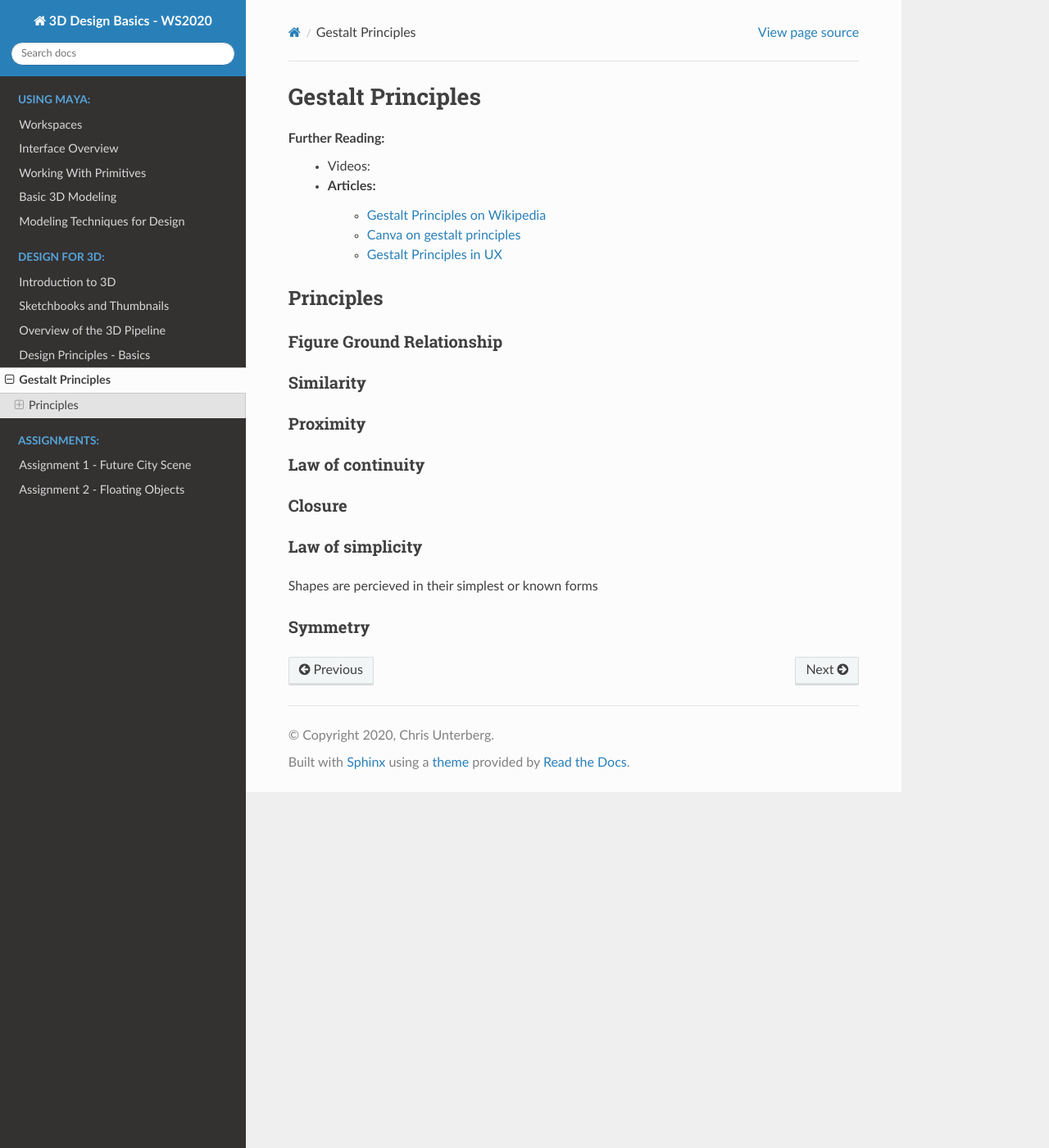
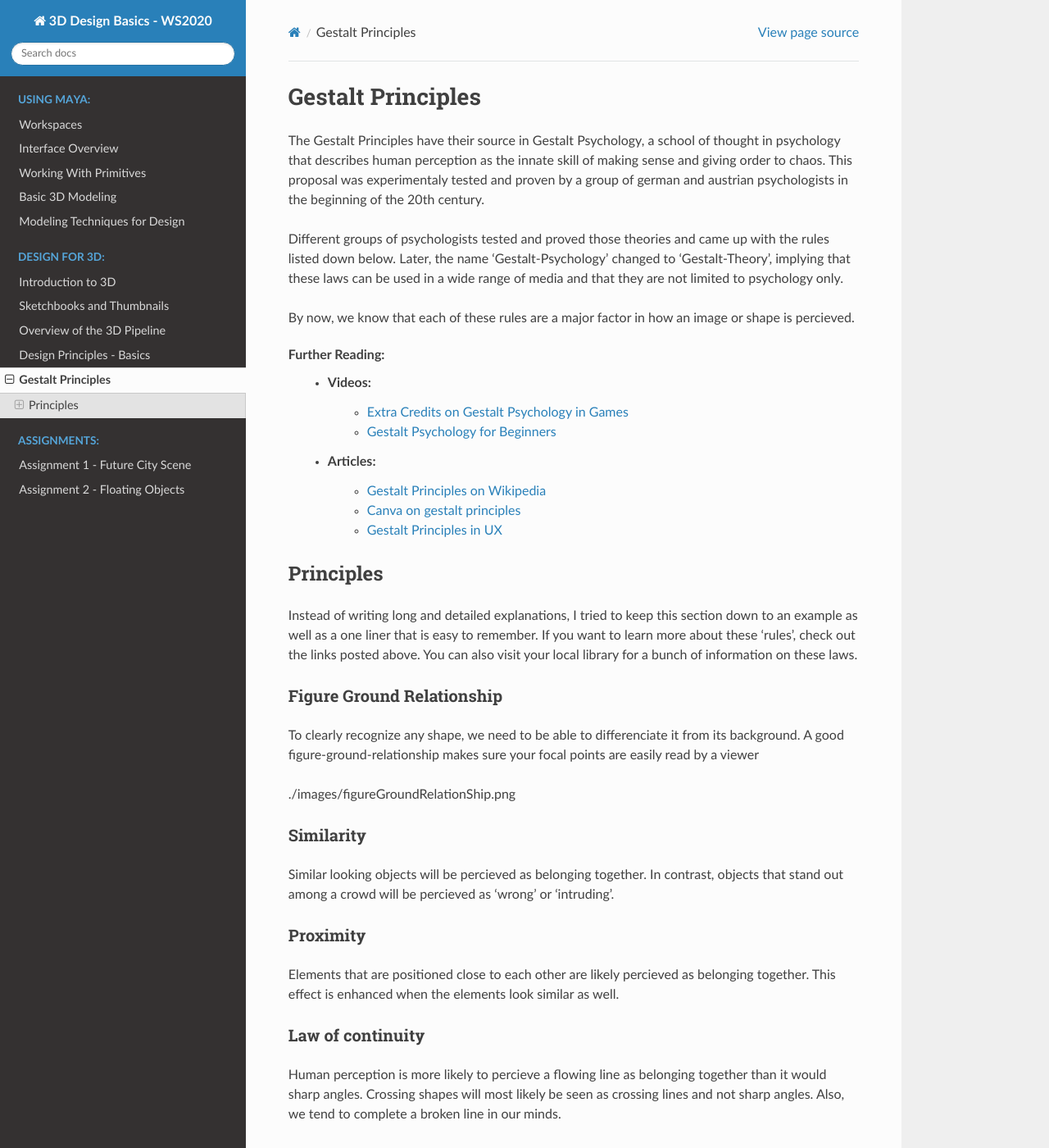
Before and after one commit to tetsuoanimation/beginner3dmaya2020, a Sphinx documentation site: the page built from documentation/Design/L4_GestaltPrinciples.rst, in a window 1280 px wide and 1400 px high. Shown: the whole window at 82% size. Built offline with Sphinx 7.4.7 and the Read the Docs theme 2.0.0, drawn with Linux system fonts in a browser that asks for light colours; some of the changed text lies outside the part shown.

Commit message:
adds text part to gestalt theory

```diff
--- a/documentation/Design/L4_GestaltPrinciples.rst
+++ b/documentation/Design/L4_GestaltPrinciples.rst
@@ -4,39 +4,73 @@
 Gestalt Principles
 ##################
 
+The Gestalt Principles have their source in Gestalt Psychology, a school of thought in psychology that describes human
+perception as the innate skill of making sense and giving order to chaos. This proposal was experimentaly tested and
+proven by a group of german and austrian psychologists in the beginning of the 20th century.
+
+Different groups of psychologists tested and proved those theories and came up with the rules listed down below. Later,
+the name 'Gestalt-Psychology' changed to 'Gestalt-Theory', implying that these laws can be used in a wide range of media
+and that they are not limited to psychology only.
+
+By now, we know that each of these rules are a major factor in how an image or shape is percieved.
 
 Further Reading:
     * Videos:
+        * `Extra Credits on Gestalt Psychology in Games <https://www.youtube.com/watch?v=c1qdyszaeTU>`_
+        * `Gestalt Psychology for Beginners <https://www.youtube.com/watch?v=FryaH599ec0>`_
     * Articles:
         * `Gestalt Principles on Wikipedia <https://en.wikipedia.org/wiki/Gestalt_psychology>`_
         * `Canva on gestalt principles <https://www.canva.com/learn/gestalt-theory/>`_
         * `Gestalt Principles in UX <https://www.usertesting.com/blog/gestalt-principles>`_
 
 
-
 **********
 Principles
 **********
 
+Instead of writing long and detailed explanations, I tried to keep this section down to an example as well as a one
+liner that is easy to remember. If you want to learn more about these 'rules', check out the links posted above. You can
+also visit your local library for a bunch of information on these laws.
+
 Figure Ground Relationship
 ==========================
+
+To clearly recognize any shape, we need to be able to differenciate it from its background. A good
+figure-ground-relationship makes sure your focal points are easily read by a viewer
+
+./images/figureGroundRelationShip.png
 
 Similarity
 ==========
 
+Similar looking objects will be percieved as belonging together. In contrast, objects that stand out among a crowd will
+be percieved as 'wrong' or 'intruding'.
+
 Proximity
 =========
+
+Elements that are positioned close to each other are likely percieved as belonging together. This effect is enhanced
+when the elements look similar as well.
 
 Law of continuity
 =================
 
+Human perception is more likely to percieve a flowing line as belonging together than it would sharp angles. Crossing
+shapes will most likely be seen as crossing lines and not sharp angles. Also, we tend to complete a broken line in our minds.
+
 Closure
 =======
+
+Incomplete but recognizable shapes are more likely to be completed by our perception than seeing each of the parts as
+their own.
 
 Law of simplicity
 =================
 
-Shapes are percieved in their simplest or known forms
+Shapes are percieved in their simplest or in their most known forms
 
 Symmetry
 ========
+
+Even if we can't find symmetry in an image, our perception wants to form and find a center point around which a
+compostition feels symmetrical.
```
